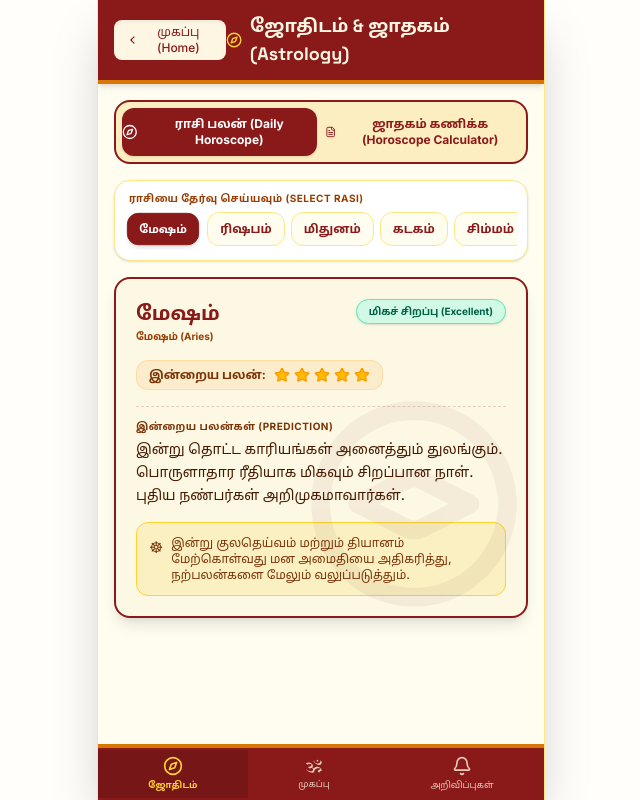
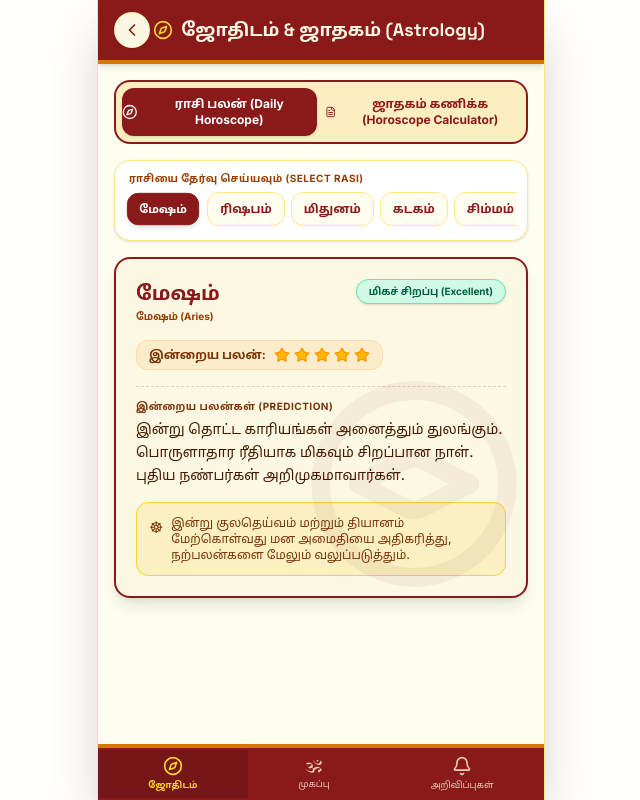
Before and after one commit to godwinrobby/TamilCalendar, a React (Vite) app: page / in a window 1280 px wide. Both pictures are taken after a click on the button 640 px from the left and 596 px from the top of the page. Shown: the whole page, without its empty margins (319-959 px from the left). Built offline with nearby package versions, Linux system fonts and the light colour scheme.

Commit message:
style: refactor back buttons to circular icons
Standardize the navigation "back" buttons across all view components to use a consistent circular design with tooltips, improving UI uniformity and screen real estate usage.

```diff
--- a/src/components/AstrologyView.tsx
+++ b/src/components/AstrologyView.tsx
@@ -85,11 +85,11 @@ export default function AstrologyView({ onClose }: AstrologyViewProps) {
       <header className="sticky top-0 z-10 flex items-center justify-between px-4 py-3 bg-[#8A1A1A] text-[#FDF6E2] shadow-md border-b-4 border-[#D97706]" id="astrology_header">
         <button
           onClick={onClose}
-          className="flex items-center space-x-1 px-3 py-1 bg-[#FDF6E2] text-[#8A1A1A] rounded-lg font-medium text-xs hover:bg-amber-100 transition shadow-inner"
+          className="flex items-center justify-center w-9 h-9 bg-[#FCF8E3] text-[#8A1A1A] rounded-full hover:bg-amber-50 transition shadow-sm border border-amber-200/50 active:scale-95 flex-shrink-0"
+          title="முகப்பு (Home)"
           id="btn_back_dashboard"
         >
-          <ChevronLeft className="w-4 h-4" />
-          <span>முகப்பு (Home)</span>
+          <ChevronLeft className="w-5 h-5 flex-shrink-0" />
         </button>
         <h1 className="text-base md:text-lg font-bold font-display flex items-center space-x-2" id="astrology_title">
           <Compass className="w-5 h-5 text-amber-300 animate-spin-slow" />
--- a/src/components/DailyCalendarView.tsx
+++ b/src/components/DailyCalendarView.tsx
@@ -77,11 +77,11 @@ export default function DailyCalendarView({ initialDate, onClose }: DailyCalenda
       <header className="sticky top-0 z-10 flex items-center justify-between px-4 py-3 bg-[#8A1A1A] text-[#FDF6E2] shadow-md border-b-4 border-[#D97706]" id="daily_header">
         <button
           onClick={onClose}
-          className="flex items-center space-x-1 px-3 py-1 bg-[#FDF6E2] text-[#8A1A1A] rounded-lg font-medium text-xs md:text-sm hover:bg-amber-100 transition shadow-inner"
+          className="flex items-center justify-center w-9 h-9 bg-[#FCF8E3] text-[#8A1A1A] rounded-full hover:bg-amber-50 transition shadow-sm border border-amber-200/50 active:scale-95 flex-shrink-0"
+          title="முகப்பு (Home)"
           id="btn_back_dashboard"
         >
-          <ChevronLeft className="w-4 h-4" />
-          <span>முகப்பு (Home)</span>
+          <ChevronLeft className="w-5 h-5 flex-shrink-0" />
         </button>
         <h1 className="text-lg md:text-xl font-bold font-display flex items-center space-x-2" id="header_title">
           <Calendar className="w-5 h-5 text-amber-300" />
--- a/src/components/FastingDaysView.tsx
+++ b/src/components/FastingDaysView.tsx
@@ -93,11 +93,11 @@ export default function FastingDaysView({ onSelectDay, onClose }: FastingDaysVie
       <header className="sticky top-0 z-10 flex items-center justify-between px-4 py-3 bg-[#8A1A1A] text-[#FDF6E2] shadow-md border-b-4 border-[#D97706]" id="fasting_header">
         <button
           onClick={onClose}
-          className="flex items-center space-x-1 px-3 py-1 bg-[#FDF6E2] text-[#8A1A1A] rounded-lg font-medium text-xs hover:bg-amber-100 transition shadow-inner"
+          className="flex items-center justify-center w-9 h-9 bg-[#FCF8E3] text-[#8A1A1A] rounded-full hover:bg-amber-50 transition shadow-sm border border-amber-200/50 active:scale-95 flex-shrink-0"
+          title="முகப்பு (Home)"
           id="btn_back_dashboard"
         >
-          <ChevronLeft className="w-4 h-4" />
-          <span>முகப்பு (Home)</span>
+          <ChevronLeft className="w-5 h-5 flex-shrink-0" />
         </button>
         <h1 className="text-base md:text-lg font-bold font-display flex items-center space-x-2 animate-pulse" id="fasting_title">
           <ShieldAlert className="w-5 h-5 text-amber-300" />
--- a/src/components/FestivalsView.tsx
+++ b/src/components/FestivalsView.tsx
@@ -69,11 +69,11 @@ export default function FestivalsView({ onSelectDay, onClose }: FestivalsViewPro
       <header className="sticky top-0 z-10 flex items-center justify-between px-4 py-3 bg-[#8A1A1A] text-[#FDF6E2] shadow-md border-b-4 border-[#D97706]" id="festivals_header">
         <button
           onClick={onClose}
-          className="flex items-center space-x-1 px-3 py-1 bg-[#FDF6E2] text-[#8A1A1A] rounded-lg font-medium text-xs hover:bg-amber-100 transition shadow-inner"
+          className="flex items-center justify-center w-9 h-9 bg-[#FCF8E3] text-[#8A1A1A] rounded-full hover:bg-amber-50 transition shadow-sm border border-amber-200/50 active:scale-95 flex-shrink-0"
+          title="முகப்பு (Home)"
           id="btn_back_dashboard"
         >
-          <ChevronLeft className="w-4 h-4" />
-          <span>முகப்பு (Home)</span>
+          <ChevronLeft className="w-5 h-5 flex-shrink-0" />
         </button>
         <h1 className="text-base md:text-lg font-bold font-display flex items-center space-x-2" id="festivals_title">
           <Flame className="w-5 h-5 text-amber-300 animate-bounce" />
--- a/src/components/MonthlyCalendarView.tsx
+++ b/src/components/MonthlyCalendarView.tsx
@@ -103,11 +103,11 @@ export default function MonthlyCalendarView({ onSelectDay, onClose }: MonthlyCal
       <header className="sticky top-0 z-10 flex items-center justify-between px-4 py-3 bg-[#8A1A1A] text-[#FDF6E2] shadow-md border-b-4 border-[#D97706]" id="monthly_header">
         <button
           onClick={onClose}
-          className="flex items-center space-x-1 px-3 py-1 bg-[#FDF6E2] text-[#8A1A1A] rounded-lg font-medium text-xs hover:bg-amber-100 transition shadow-inner"
+          className="flex items-center justify-center w-9 h-9 bg-[#FCF8E3] text-[#8A1A1A] rounded-full hover:bg-amber-50 transition shadow-sm border border-amber-200/50 active:scale-95 flex-shrink-0"
+          title="முகப்பு (Home)"
           id="btn_back_dashboard"
         >
-          <ChevronLeft className="w-4 h-4" />
-          <span>முகப்பு (Home)</span>
+          <ChevronLeft className="w-5 h-5 flex-shrink-0" />
         </button>
         <h1 className="text-lg md:text-xl font-bold font-display flex items-center space-x-2 animate-fade-in" id="monthly_title">
           <Calendar className="w-5 h-5 text-amber-300 animate-pulse" />
```
